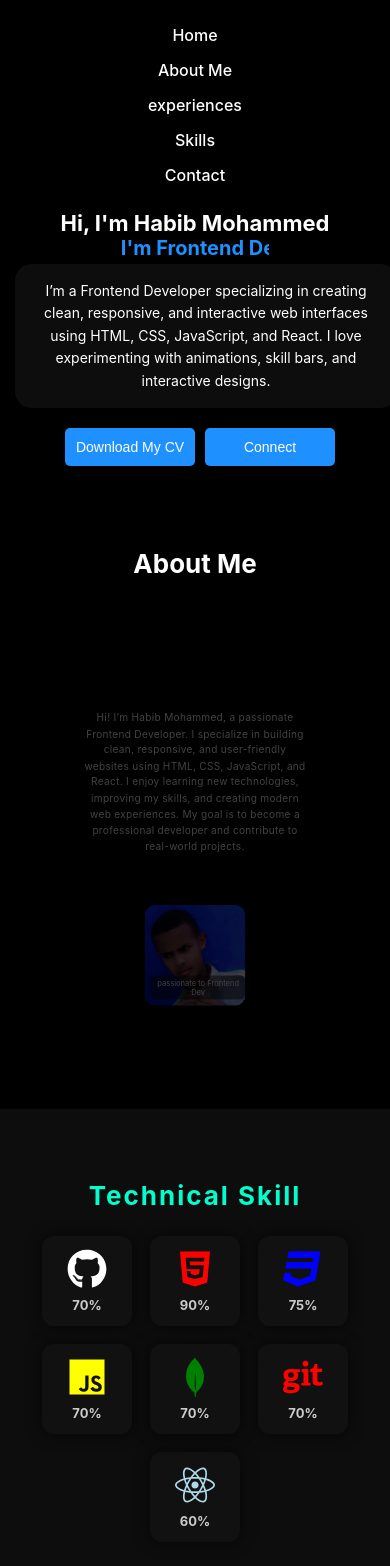
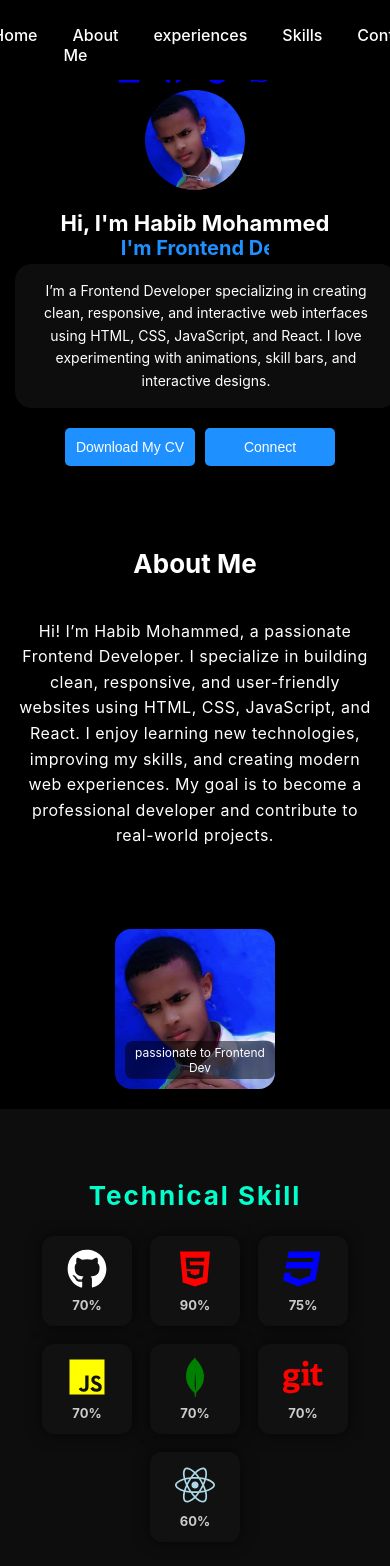
Before and after one commit to habib-dev7904/Portfolio, a React (Create React App) app: page / in a window 390 px wide. Shown: the top 1566 px of the page. Built offline with nearby package versions, Linux system fonts and the light colour scheme.

Commit message:
Update website

```diff
--- a/src/components/About.css
+++ b/src/components/About.css
@@ -58,21 +58,6 @@
   border-radius: 8px;
   font-size: 14px;
 }
-.about-card{
-  animation: fadeUp both;
-  animation-timeline: view();
-}
-@keyframes fadeUp{
-  from{
-    opacity: 0;
-    transform: translateY(10px) scale(0.5);
-  }
-  to{
-    opacity: 1;
-    transform: translateY(0) scale(1);
-  }
-}
-
 
 
 /* Responsive About Section */
--- a/src/components/Nav.css
+++ b/src/components/Nav.css
@@ -85,7 +85,7 @@ nav {
 
   /* Stack menu vertically */
   .nav-menu {
-    flex-direction: column;
+    flex-direction: row;
     gap: 15px;
     background-color: black;
     padding: 15px 0;
```
